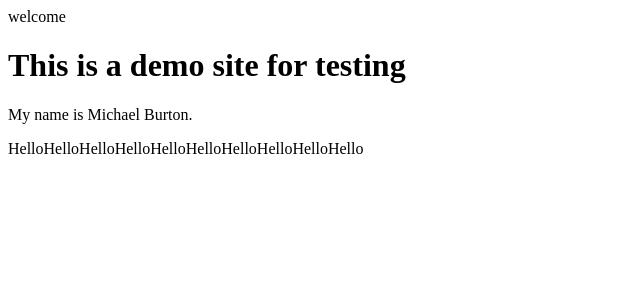
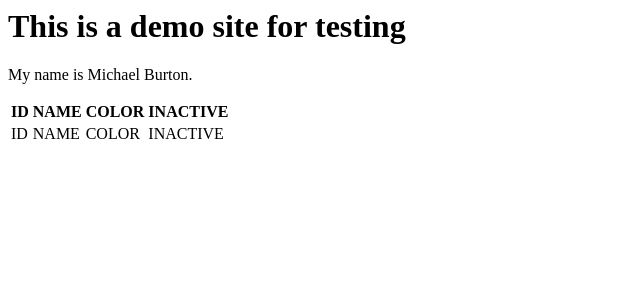
Before and after one commit to mburton3969/GitHub-Demo, a PHP site: page / in a window 1280 px wide. Shown: the top 300 px of the page, without its empty margins (0-640 px from the left). Run offline with PHP 8.4, Linux system fonts and the light colour scheme.

Commit message:
Update index.php

```diff
--- a/index.php
+++ b/index.php
@@ -6,13 +6,13 @@
 
 
 //Check to see if the $logged_in variable is set to yes...
-if($logged_in == "yes") {
+/*if($logged_in == "yes") {
 //Display the word welcome.
 echo "welcome";
 }else{ //If not logged in...
 //Display message
 echo "you are not authorized to view this page";
-}
+}*/
 
  ?>
 
@@ -28,12 +28,35 @@ echo "you are not authorized to view this page";
 		<p>My name is <?php echo $user_name; ?><p>
 
 			<?php
-			$i = 0;
+			/*$i = 0;
 			while($i < 10){
 				echo "Hello";
 				$i++;
-			}
+			}*/
 			?>
+
 	</div>
+
+	<table>
+		<thead>
+			<tr>
+				<th>ID</th>
+				<th>NAME</th>
+				<th>COLOR</th>
+				<th>INACTIVE</th>
+			</tr>
+			<tbody>
+				<tr>
+					<td>ID</td>
+					<td>NAME</td>
+					<td>COLOR</td>
+					<td>INACTIVE</td>
+				</tr>
+			</tbody>
+
+		</thead>
+	</table>
+
+
 </body>
 </html>
```
